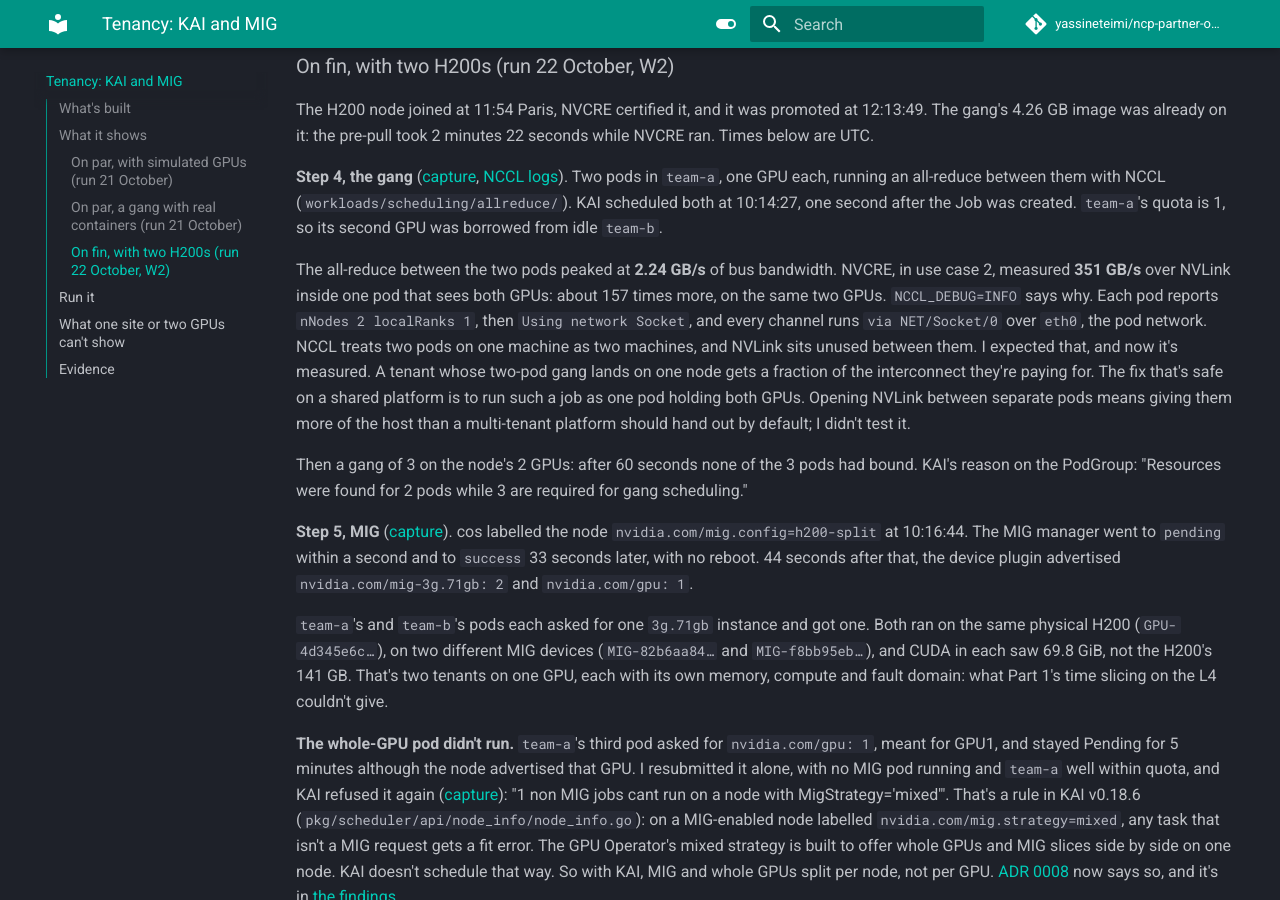
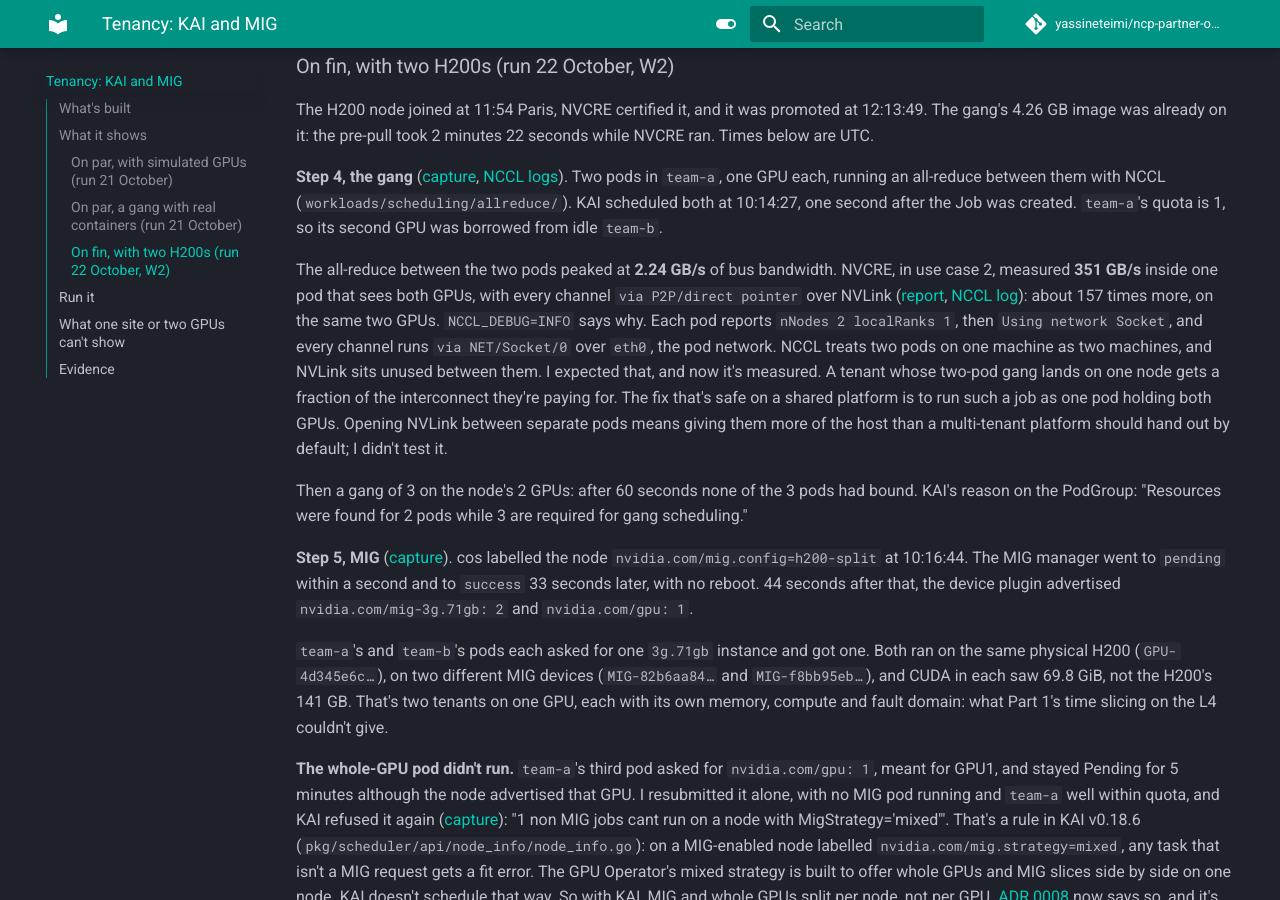
Before and after one commit to yassineteimi/ncp-partner-onboarding, an MkDocs documentation site: the page built from docs/20-tenancy.md, in a window 1280 px wide and 900 px high, scrolled down 2051 px. Built offline with MkDocs 1.6.1 and Material for MkDocs 9.7.7, drawn with Linux system fonts in a browser that asks for light colours; comment, search, counter and statistics services are not loaded; some of the changed text lies outside the part shown.

Commit message:
Link NVCRE's in-pod all-reduce capture next to the two-pod gang

```diff
--- a/docs/20-tenancy.md
+++ b/docs/20-tenancy.md
@@ -47,7 +47,7 @@
 
 **Step 4, the gang** ([capture](artifacts/scheduling/gang-fin-20261022T101423Z.txt), [NCCL logs](artifacts/scheduling/gang-fin-20261022T101423Z.txt.logs)). Two pods in `team-a`, one GPU each, running an all-reduce between them with NCCL (`workloads/scheduling/allreduce/`). KAI scheduled both at 10:14:27, one second after the Job was created. `team-a`'s quota is 1, so its second GPU was borrowed from idle `team-b`.
 
-The all-reduce between the two pods peaked at **2.24 GB/s** of bus bandwidth. NVCRE, in use case 2, measured **351 GB/s** over NVLink inside one pod that sees both GPUs: about 157 times more, on the same two GPUs. `NCCL_DEBUG=INFO` says why. Each pod reports `nNodes 2 localRanks 1`, then `Using network Socket`, and every channel runs `via NET/Socket/0` over `eth0`, the pod network. NCCL treats two pods on one machine as two machines, and NVLink sits unused between them. I expected that, and now it's measured. A tenant whose two-pod gang lands on one node gets a fraction of the interconnect they're paying for. The fix that's safe on a shared platform is to run such a job as one pod holding both GPUs. Opening NVLink between separate pods means giving them more of the host than a multi-tenant platform should hand out by default; I didn't test it.
+The all-reduce between the two pods peaked at **2.24 GB/s** of bus bandwidth. NVCRE, in use case 2, measured **351 GB/s** inside one pod that sees both GPUs, with every channel `via P2P/direct pointer` over NVLink ([report](artifacts/readiness/nvcre-fin-20261022T100307Z-report.txt), [NCCL log](artifacts/readiness/nvcre-fin-20261022T100307Z-nccl.log)): about 157 times more, on the same two GPUs. `NCCL_DEBUG=INFO` says why. Each pod reports `nNodes 2 localRanks 1`, then `Using network Socket`, and every channel runs `via NET/Socket/0` over `eth0`, the pod network. NCCL treats two pods on one machine as two machines, and NVLink sits unused between them. I expected that, and now it's measured. A tenant whose two-pod gang lands on one node gets a fraction of the interconnect they're paying for. The fix that's safe on a shared platform is to run such a job as one pod holding both GPUs. Opening NVLink between separate pods means giving them more of the host than a multi-tenant platform should hand out by default; I didn't test it.
 
 Then a gang of 3 on the node's 2 GPUs: after 60 seconds none of the 3 pods had bound. KAI's reason on the PodGroup: "Resources were found for 2 pods while 3 are required for gang scheduling."
 
@@ -93,4 +93,4 @@
 - [MIG on fin](artifacts/scheduling/mig-fin-20261022T101643Z.txt): `h200-split` in 33 seconds, two tenants on two `3g.71gb` slices of one H200.
 - [The whole-GPU pod KAI refused next to MIG](artifacts/scheduling/mig-whole-gpu-fin-20261022T102435Z.txt), with KAI's reason.
 - [MIG config check on par, 22 October](artifacts/scheduling/mig-config-par-20261022T095114Z.txt), all three layouts.
-- NVCRE's in-pod all-reduce on the same node in W2, 351 GB/s over NVLink: ws-readiness's capture, on the [use case 2 page](10-day1-nvcre.md).
+- [NVCRE's in-pod all-reduce on the same node in W2](artifacts/readiness/nvcre-fin-20261022T100307Z-report.txt), 351 GB/s over NVLink, from ws-readiness ([NCCL log](artifacts/readiness/nvcre-fin-20261022T100307Z-nccl.log); [use case 2](10-day1-nvcre.md)).
```
Also changed, not shown: docs/adr/0006-batch-scheduling.md (+1 -1 lines).
